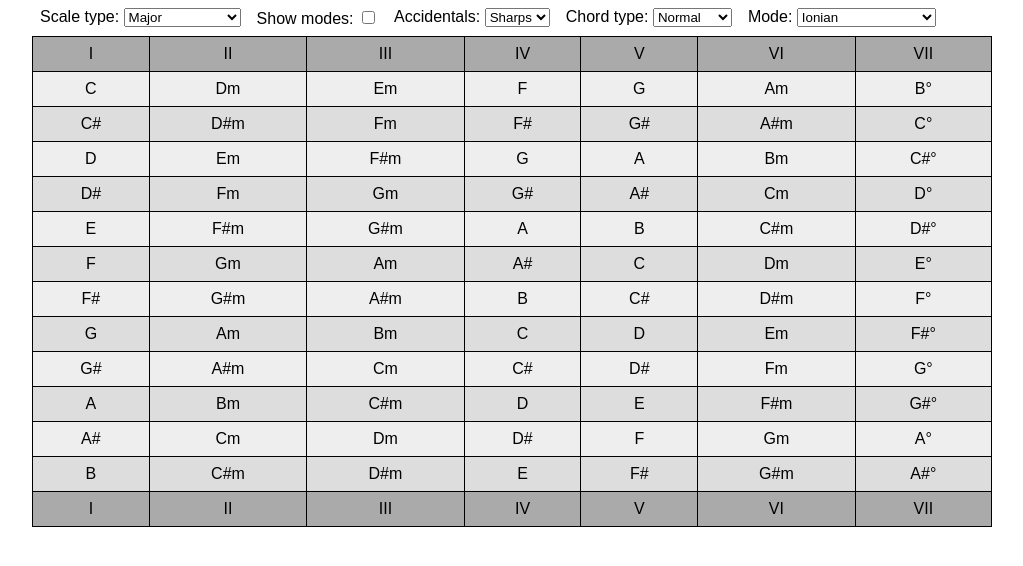
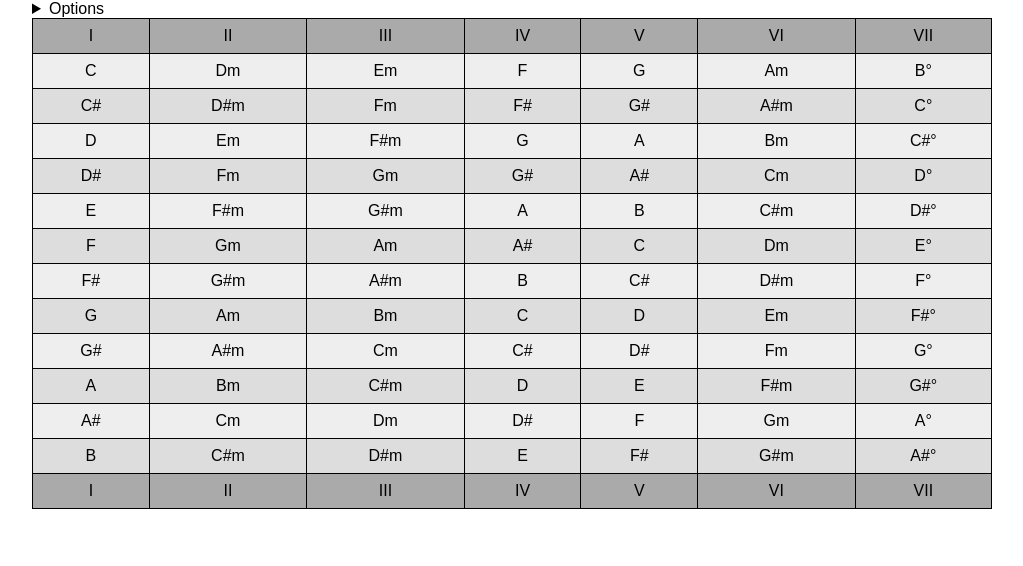
Before and after one commit to frabert/modes, a plain HTML site: page docs/index.html in a window 1280 px wide. Shown: the whole page, without its empty margins (128-1151 px from the left). Drawn offline with nearby package versions, Linux system fonts and the light colour scheme.

Commit message:
Hide options

```diff
--- a/docs/index.html
+++ b/docs/index.html
@@ -52,6 +52,8 @@
 </head>
 <body>
   <div id="main">
+    <details>
+      <summary>Options</summary>
       <div class="option-list">
         <div class="option">
           Scale type: <select v-model="scale_idx">
@@ -80,7 +82,7 @@
           </select>
         </div>
       </div>
-
+    </details>
     <table>
         <tr>
           <td v-for="mode in header">
```
Lines whose indentation alone changed are shown as unchanged.
